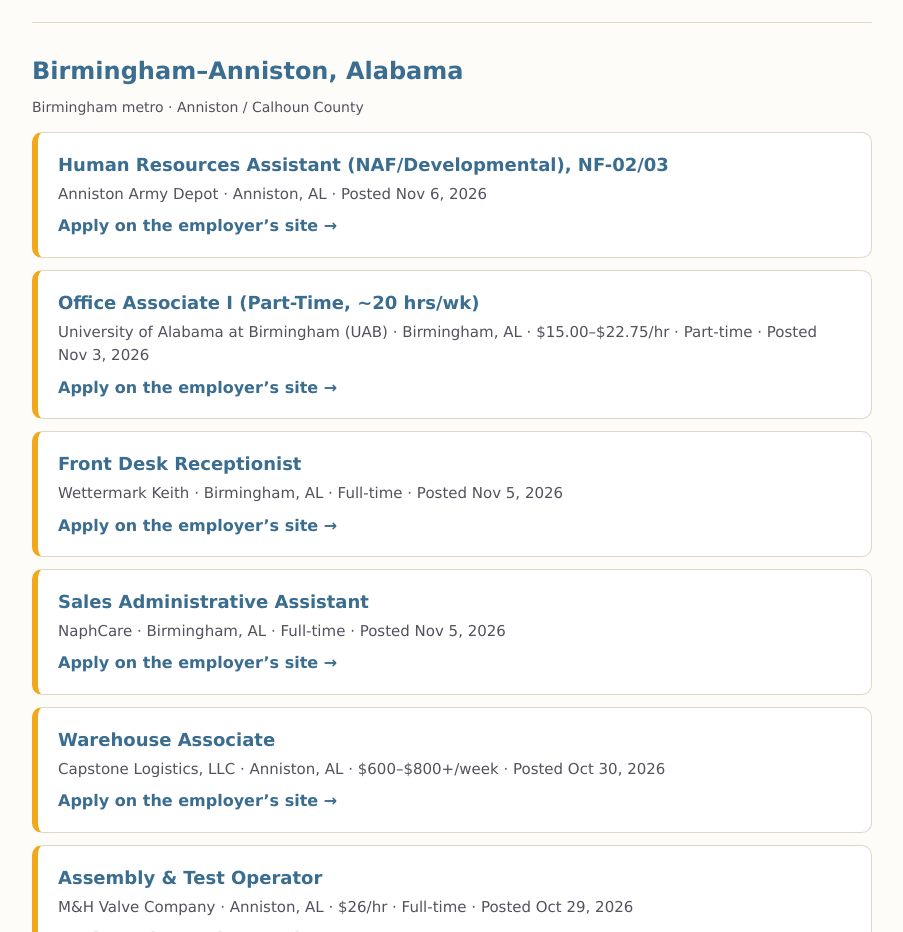
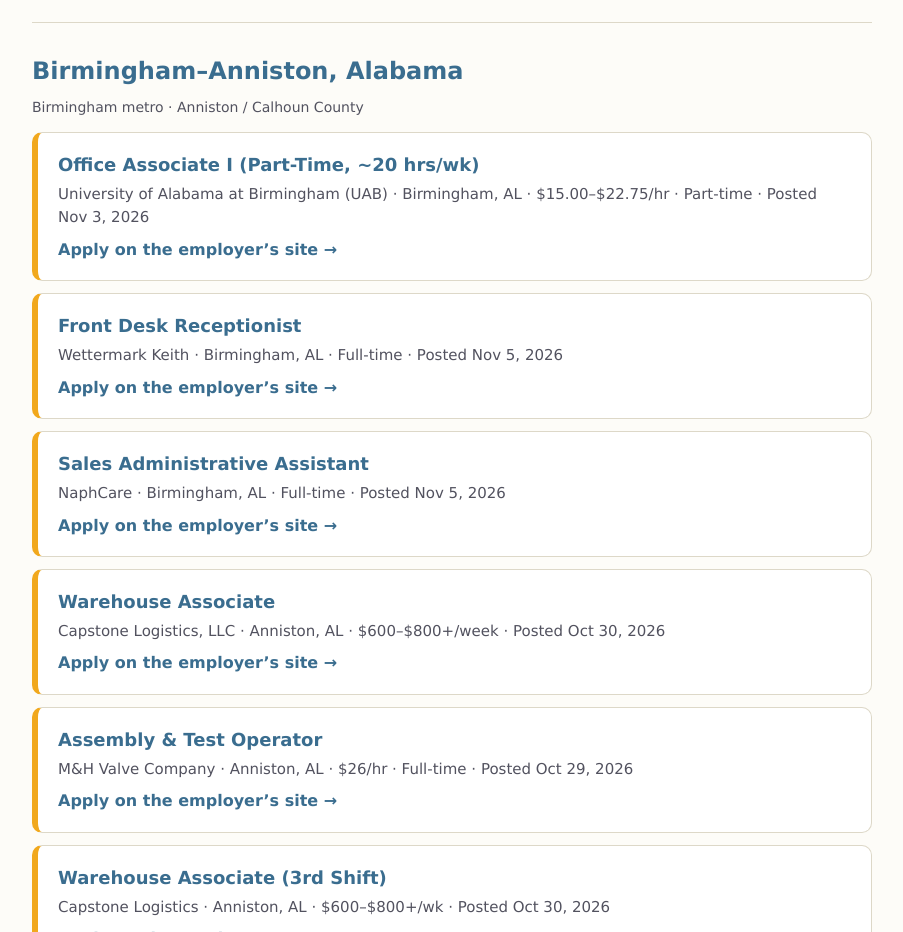
Before and after one commit to CosmicCrops/prestigepath, a plain HTML site: page jobs.html in a window 1280 px wide. Shown: the part 3300-4232 px from the top of the page, without its empty margins (188-1091 px from the left). Drawn offline with Linux system fonts and the light colour scheme.

Commit message:
Remove expired Anniston Army Depot HR Assistant (USAJOBS) card — owner-verified expired Nov 14

```diff
--- a/jobs.html
+++ b/jobs.html
@@ -220,11 +220,6 @@
     <h2 class="region-title">Birmingham&ndash;Anniston, Alabama</h2>
     <p class="region-note">Birmingham metro &middot; Anniston / Calhoun County</p>
     <!-- JOBS:birmingham-anniston -->
-    <article class="job-card">
-      <h3 class="job-title">Human Resources Assistant (NAF/Developmental), NF-02/03</h3>
-      <p class="job-meta">Anniston Army Depot &middot; Anniston, AL &middot; Posted Nov 6, 2026</p>
-      <a class="job-apply" href="https://www.usajobs.gov/job/892069900">Apply on the employer&rsquo;s site &rarr;</a>
-    </article>
     <article class="job-card">
       <h3 class="job-title">Office Associate I (Part-Time, ~20 hrs/wk)</h3>
       <p class="job-meta">University of Alabama at Birmingham (UAB) &middot; Birmingham, AL &middot; $15.00&ndash;$22.75/hr &middot; Part-time &middot; Posted Nov 3, 2026</p>
```
Also changed, not shown: jobs/index.html (+0 -5 lines).
